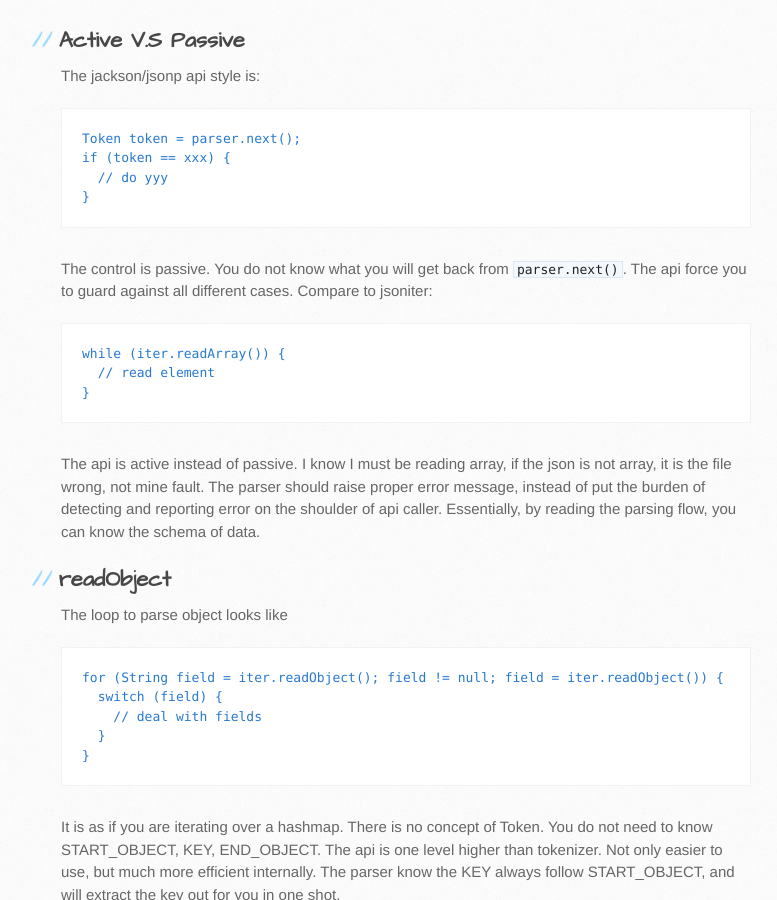
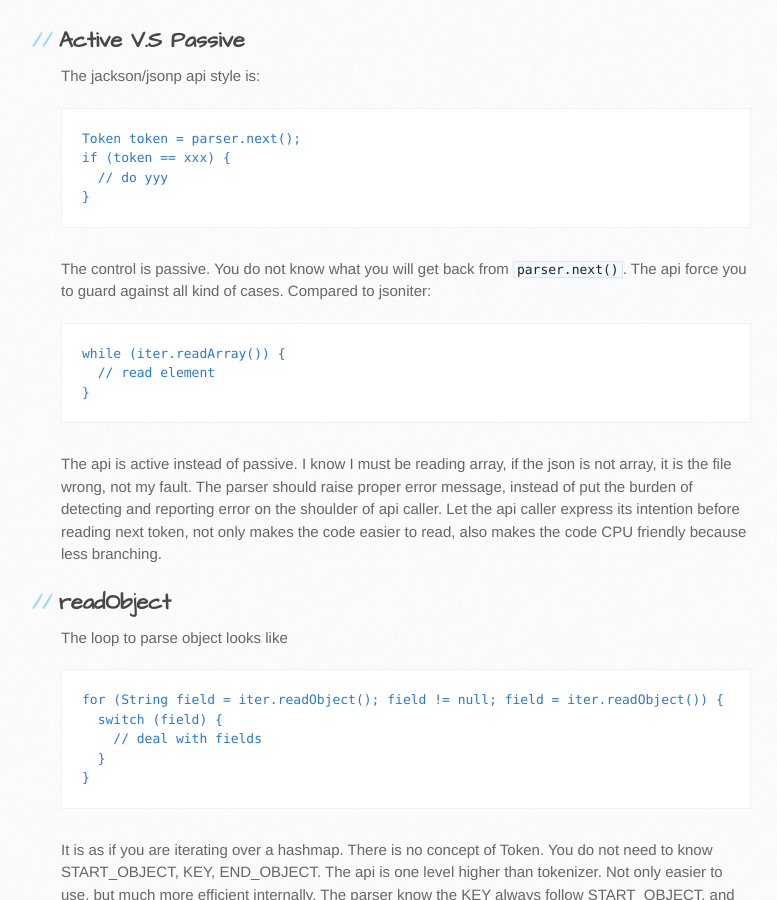
Before and after one commit to json-iterator/json-iterator.github.io, a Jekyll site: the page built from api.md, in a window 1280 px wide and 900 px high, scrolled down 2788 px. Shown: the whole window, without its empty margins (109-886 px from the left). Built offline with Jekyll 4.4.1, drawn with Linux system fonts in a browser that asks for light colours.

Commit message:
Update api.md

````diff
--- a/api.md
+++ b/api.md
@@ -126,7 +126,7 @@ if (token == xxx) {
 }
 ```
 
-The control is passive. You do not know what you will get back from `parser.next()`. The api force you to guard against all different cases. Compare to jsoniter:
+The control is passive. You do not know what you will get back from `parser.next()`. The api force you to guard against all kind of cases. Compared to jsoniter:
 
 ```
 while (iter.readArray()) {
@@ -134,7 +134,7 @@ while (iter.readArray()) {
 }
 ```
 
-The api is active instead of passive. I know I must be reading array, if the json is not array, it is the file wrong, not mine fault. The parser should raise proper error message, instead of put the burden of detecting and reporting error on the shoulder of api caller. Essentially, by reading the parsing flow, you can know the schema of data.
+The api is active instead of passive. I know I must be reading array, if the json is not array, it is the file wrong, not my fault. The parser should raise proper error message, instead of put the burden of detecting and reporting error on the shoulder of api caller. Let the api caller express its intention before reading next token, not only makes the code easier to read, also makes the code CPU friendly because less branching.
 
 ## readObject
 
````
